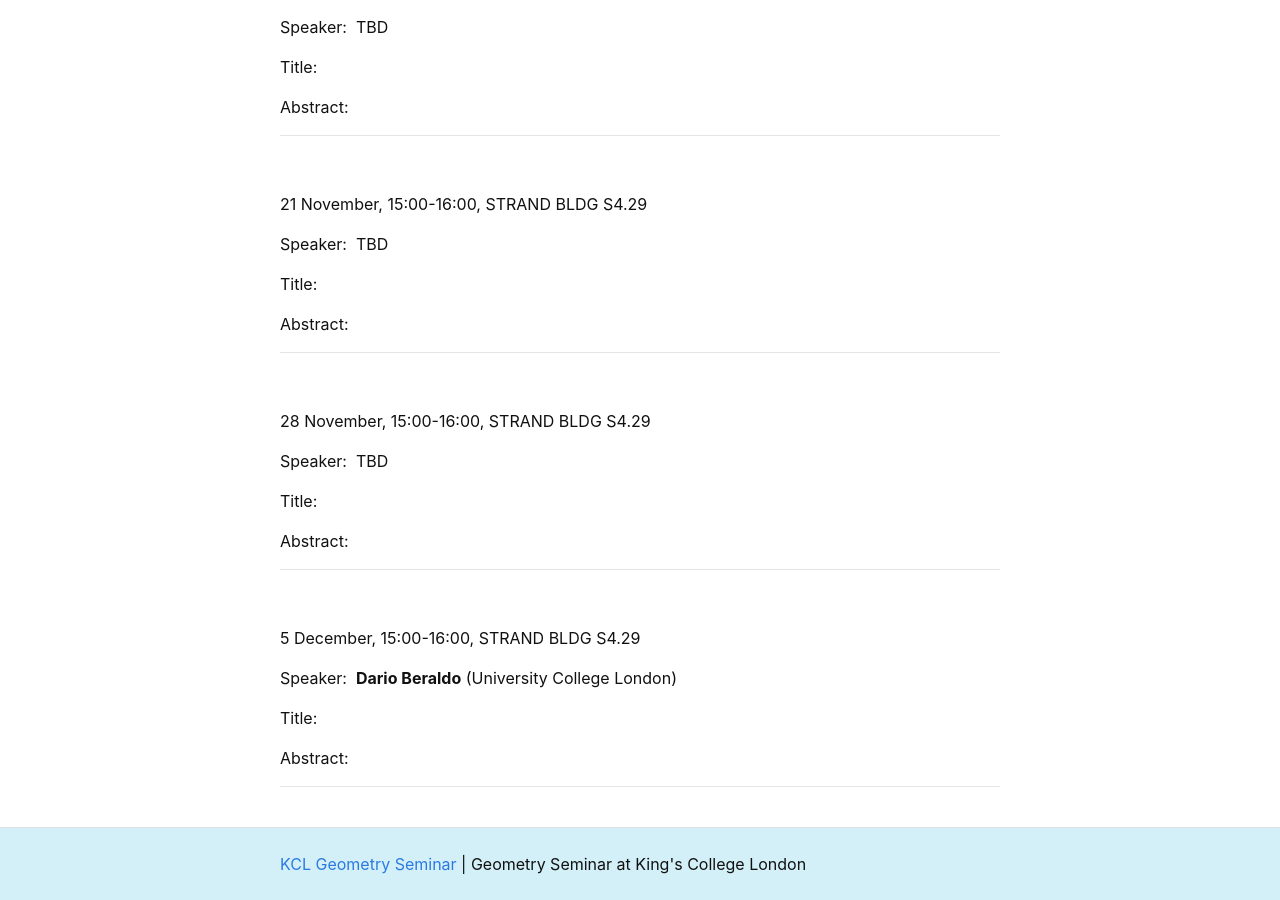
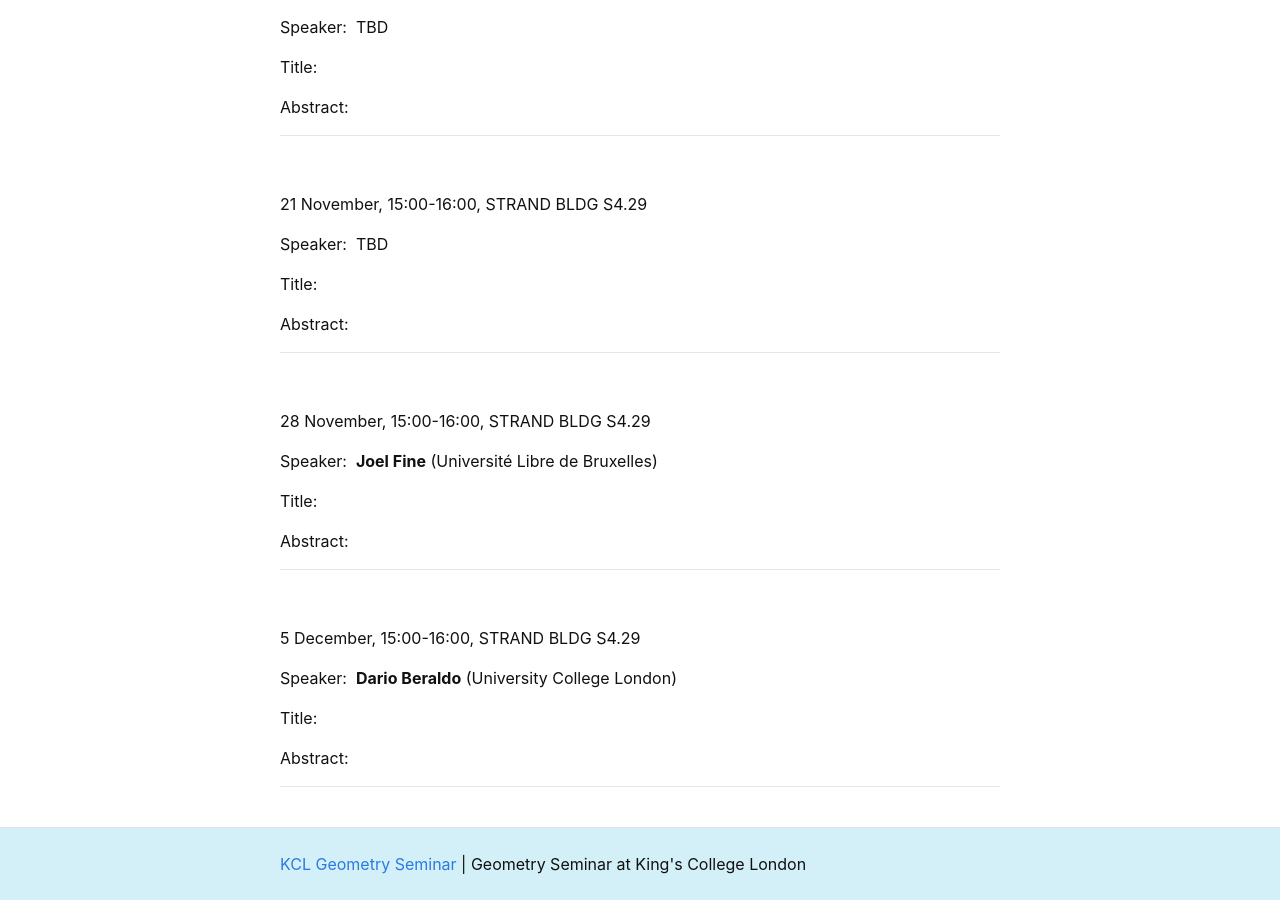
Before and after one commit to kcl-geometry-seminar/kcl-geometry-seminar.github.io, a Jekyll site: the page built from pages/index.md, in a window 1280 px wide and 900 px high, scrolled down 2458 px. Built offline with Jekyll 4.4.1, drawn with Linux system fonts in a browser that asks for light colours; formulas are drawn with MathJax 3; a script that is not in the unit is left out.

Commit message:
Added Joel's talk

```diff
--- a/pages/index.md
+++ b/pages/index.md
@@ -111,7 +111,7 @@ Abstract:&nbsp;
 
 28 November, 15:00-16:00, STRAND BLDG S4.29
 
-Speaker:&nbsp; TBD
+Speaker:&nbsp; **Joel Fine** (Université Libre de Bruxelles)
 
 Title:&nbsp;
 
```
